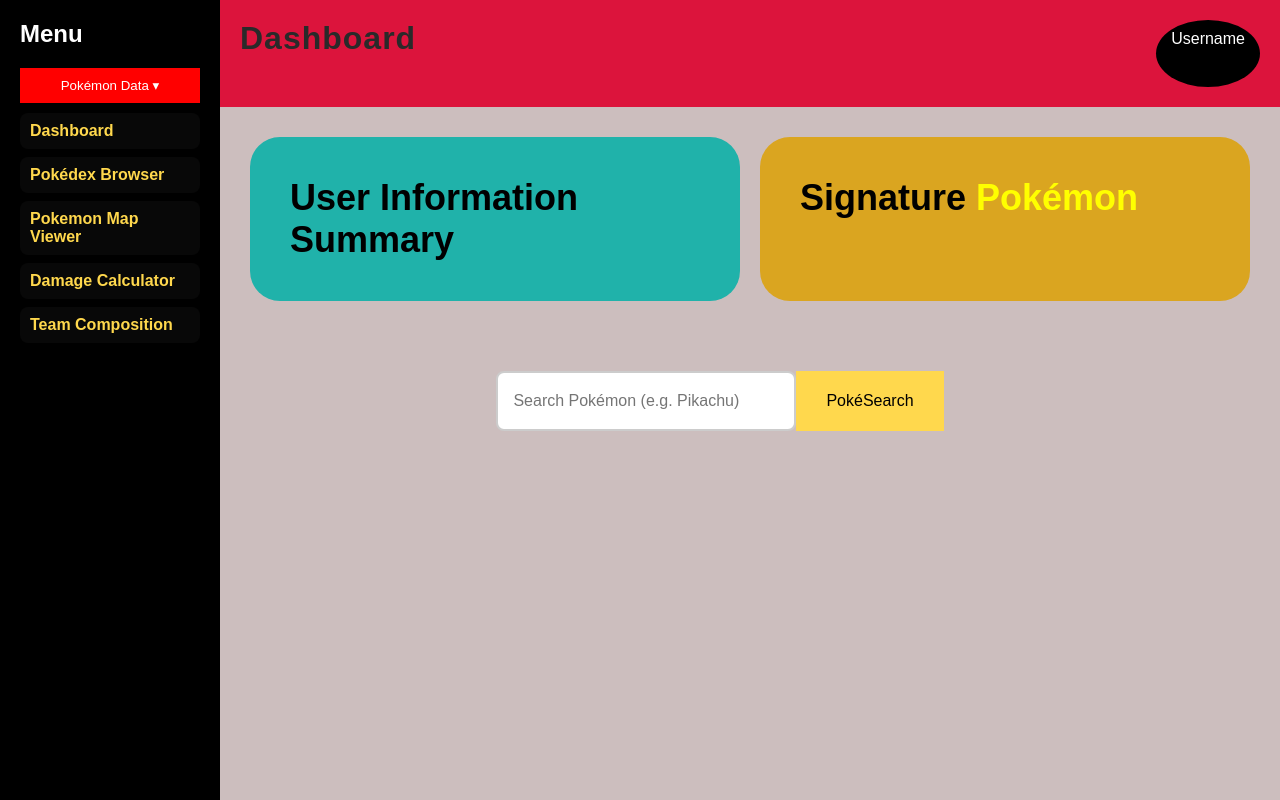
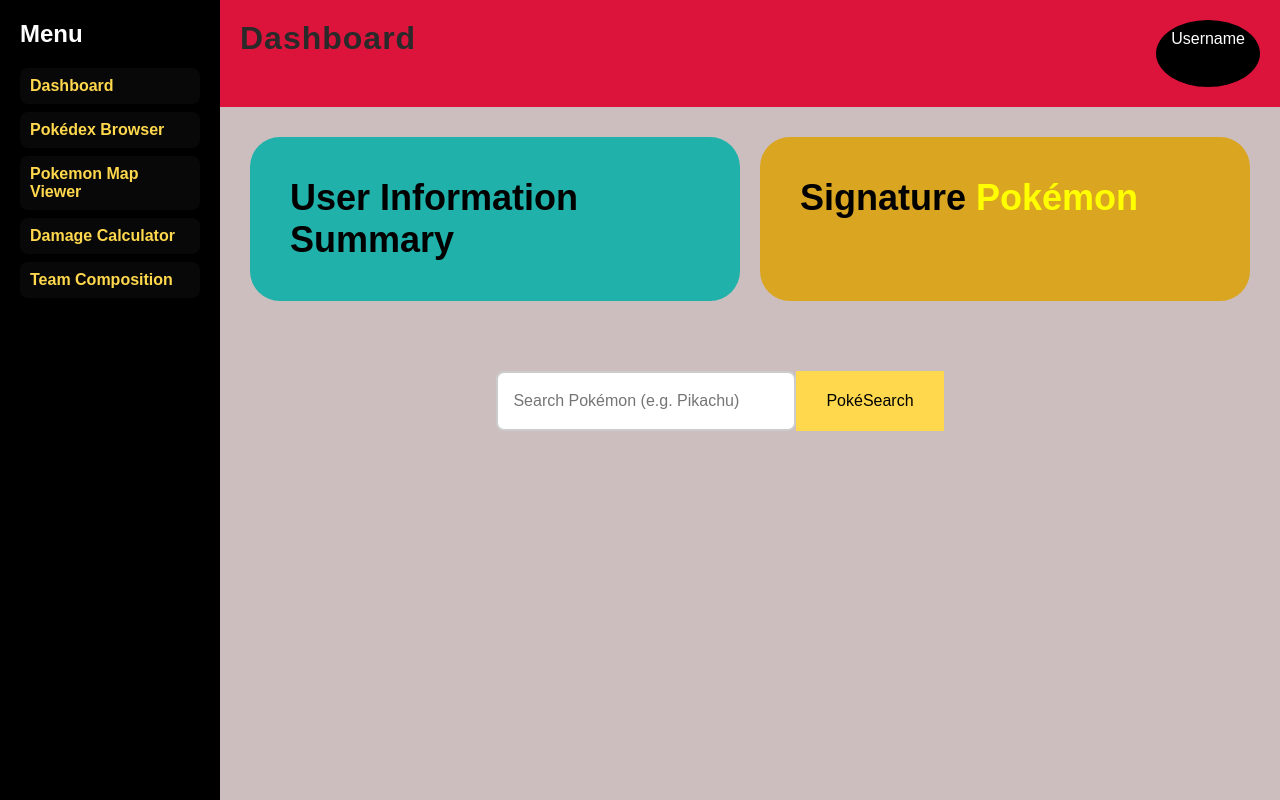
Before and after one commit to Tanvir101cmd/Pokemon-VGC, a website: page frontend/index.html in a window 1280 px wide. Drawn offline with Linux system fonts and the light colour scheme.

Commit message:
deleted Pokemon data button on the sidebar

```diff
--- a/frontend/index.html
+++ b/frontend/index.html
@@ -11,7 +11,6 @@
   <aside class="sidebar">
     <h2 class="logo">Menu</h2>
 
-    <button class="dropdown-btn">Pokémon Data ▾</button>
     <div class="dropdown">
       <a href="index.html">Dashboard</a>
       <a href="pokedex.html">Pokédex Browser</a>
```
